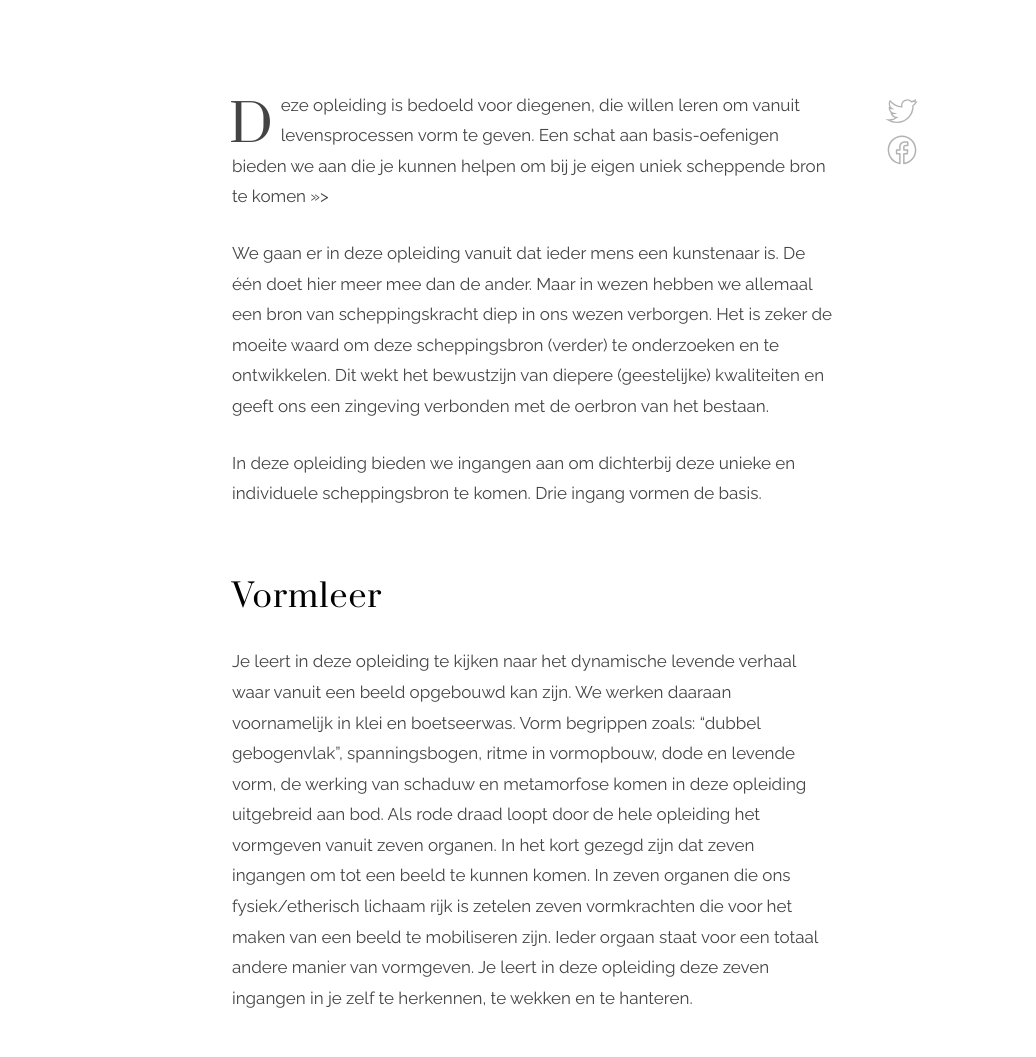
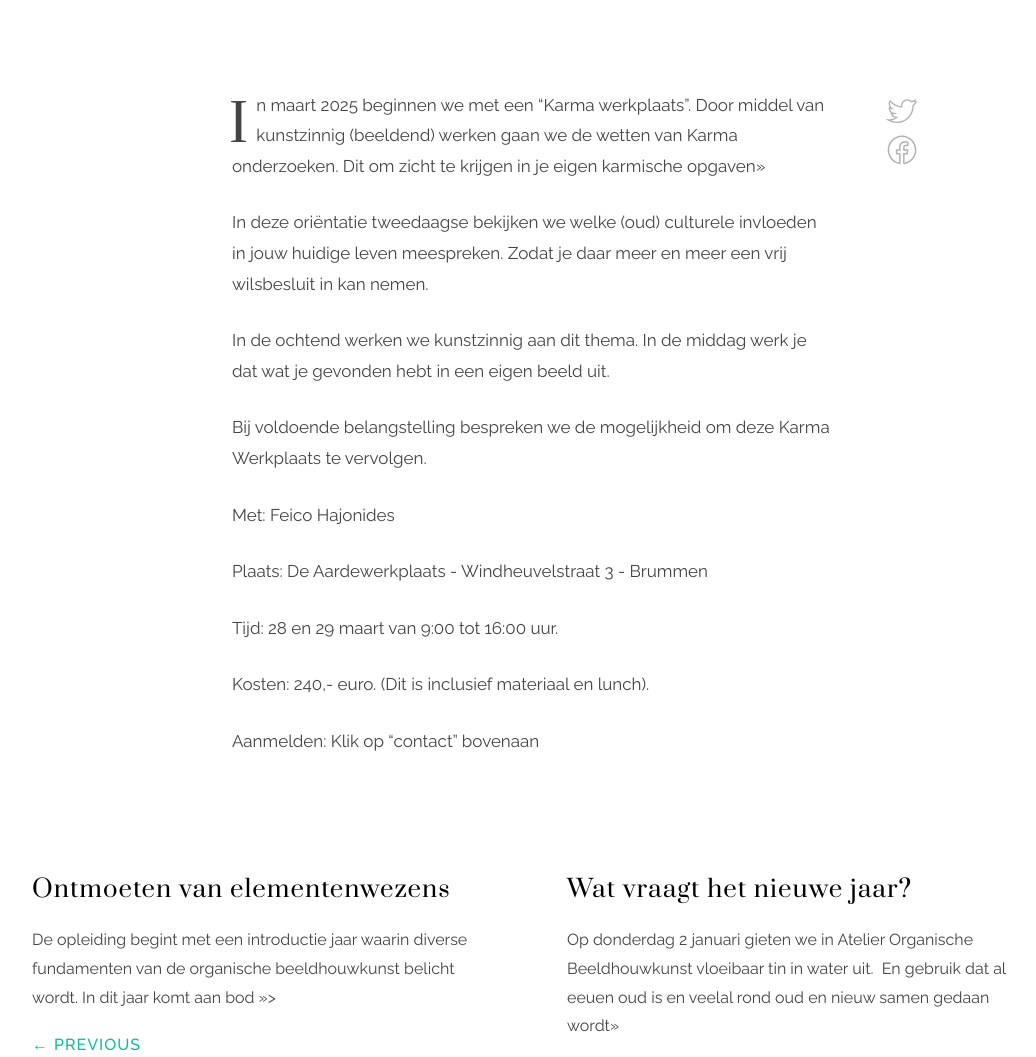
Before and after one commit to feicohajonides2020/feicohajonides2020.github.io, a Jekyll site: the page built from _posts/2019-09-05-Karma werkplaats.md, in a window 1280 px wide and 1400 px high, scrolled down 551 px. Shown: the part 169-1226 px from the top of the window, without its empty margins (108-1144 px from the left). Built offline with Jekyll 4.4.1, drawn with Linux system fonts in a browser that asks for light colours; some of the changed text lies outside the part shown; grey boxes are pictures that could not be loaded.

Commit message:
Update 2019-09-05-Karma werkplaats.md

```diff
--- a/_posts/2019-09-05-Karma werkplaats.md
+++ b/_posts/2019-09-05-Karma werkplaats.md
@@ -6,47 +6,22 @@ header:
     align:
     text: light
 ---
-Deze opleiding is bedoeld voor diegenen, die willen leren om vanuit levensprocessen vorm te geven. Een schat aan basis-oefenigen bieden we aan die je kunnen helpen om bij je eigen uniek scheppende bron te komen >>>
-
-We gaan er in deze opleiding vanuit dat ieder mens een kunstenaar is. De één doet hier meer mee dan de ander. Maar in wezen hebben we allemaal een bron van scheppingskracht diep in ons wezen verborgen. Het is zeker de moeite waard om deze scheppingsbron (verder) te onderzoeken en te ontwikkelen. Dit wekt het  bewustzijn van diepere (geestelijke) kwaliteiten en geeft ons een zingeving verbonden met de oerbron van het bestaan.
-
-In deze opleiding bieden we ingangen aan om dichterbij deze unieke en individuele scheppingsbron te komen.
-Drie ingang vormen de basis.
-
-## Vormleer
-Je leert in deze opleiding te kijken naar het dynamische levende verhaal waar vanuit een beeld opgebouwd kan zijn.
-We werken daaraan voornamelijk in klei en boetseerwas.
-Vorm begrippen zoals: "dubbel gebogenvlak", spanningsbogen, ritme in vormopbouw, dode en levende vorm, de werking van schaduw en metamorfose komen in deze opleiding uitgebreid aan bod.
-Als rode draad loopt door de hele opleiding het vormgeven vanuit zeven organen. In het kort gezegd zijn dat zeven ingangen om tot een beeld te kunnen komen. In zeven organen die ons fysiek/etherisch lichaam rijk is zetelen zeven vormkrachten die voor het maken van een beeld te mobiliseren zijn. Ieder orgaan staat voor een totaal andere manier van vormgeven. Je leert in deze opleiding deze zeven ingangen in je zelf te herkennen, te wekken en te hanteren.
-
-{% include image.html img="https://25853585-541091259790646543.preview.editmysite.com/uploads/2/5/8/5/25853585/stille-week-woensdag-kopie-2_orig.jpg" alt="Alt for image" caption="Dit beeld komt voort uit een onderzoek naar centrum gerichte kracht en stuwing." %}
+In maart 2025 beginnen we met een “Karma werkplaats”. Door middel van kunstzinnig (beeldend) werken gaan we de wetten van Karma onderzoeken. Dit om zicht te krijgen in je eigen karmische opgaven>>
 
 
-## Materiaalleer
-Beeldhouwen is een fysieke kunstvorm. Het werken in materie is in deze kunst essentieel. Bij het bewerken van materie is het belangrijk dat je inspeelt op de "taal" en mogelijkheden van de materiaal waar je in wil werken. Als je dit met respect voor het wezen van de materie waarin je wilt werken doet, kan er een gesprek ontstaan dat inspirerend en vernieuwend is. In deze opleiding komen diverse materialen en bewerkingsprocessen aan bod.
-Er wordt gewerkt in ondermeer steen, hout, gips, cement, ijzer, koper, lood en brons. Omdat we op de werkplaats een bronsgieterij ter beschikking hebben kunnen we diverse giettechnieken van het brons uitproberen.
+In deze oriëntatie tweedaagse bekijken we welke (oud) culturele invloeden in jouw huidige leven meespreken. Zodat je daar meer en meer een vrij wilsbesluit in kan nemen.
 
-{% include image.html img="https://25853585-541091259790646543.preview.editmysite.com/uploads/2/5/8/5/25853585/4-de-aarde-resoneert-kopie-2_orig.jpg" alt="Alt for image" caption="Dit beeld komt voort uit een onderzoek naar het ritmiseren van een vlak" %}
+In de ochtend werken we kunstzinnig aan dit thema. In de middag werk je dat wat je gevonden hebt in een eigen beeld uit.
 
-## Ontwikkelend kunstenaarschap
-Om het scheppende in jezelf te onderzoeken heb je je medemens nodig. Veelal ben je namelijk zelf wat "blind" voor je eigen (on)vermogen. We kennen allemaal die innerlijke stemmen die ons af proberen te houden van het ontwikkelen van nieuwe eigen vermogens. Innerlijke stemmen fluisteren ons toe dat we niets nieuws kunnen scheppen. Ze fluisteren ons toe dat we daar totaal geen talent voor hebben. Trouwens er is helemaal geen tijd voor om dit te onderzoeken. We hebben iets veel nuttigers te doen. Kunst is verspilling van onze tijd.....
-Om het kunstnaarschap in jezelf te onderzoeken zal je je gestofferde confortzone moeten afstoffen. Je zal buiten je bekende paden moeten treden. Daar is het onbekende watvernieuwing wekt.  En daar kan je veelal hulp bij gebruiken.
-In deze opleiding werken we samen aan ingangen om dichterbij jouw unieke kunstenaarschap te komen. Niet om dit scheppende uiteindelijk puur voor eigen gewin te gebruiken. De opzet van deze opleiding is dat dit kunstenaarschap wat we onderzoeken en bevrijden sociaal kan gaan worden.
-Dat betekent dat je jouw unieke scheppende vermogen meer en meer in kan gaan zetten voor en met mensen in je direkte omgeving. Zodat dit scheppende in jou en ook tussen mensen waar je bij betrokken bent kan gaan doorwerken.
+Bij voldoende belangstelling bespreken we de mogelijkheid om deze Karma Werkplaats te vervolgen.
 
-> Als mensen hun individuele scheppingskracht inzetten om samen te werken, dan kan er zich met deze groep een geestelijk wezen verbinden die vergaand inspirerend en motiverend doorwerkt.
+Met: Feico Hajonides
 
+Plaats: De Aardewerkplaats - Windheuvelstraat 3 - Brummen
 
+Tijd: 28 en 29 maart van 9:00 tot 16:00 uur.
 
-{% include image.html img="https://25853585-541091259790646543.preview.editmysite.com/uploads/2/5/8/5/25853585/hooglied-header_orig.jpg" alt="Alt for image" caption="Dit beeld komt voort uit een onderzoek naar de werking van inspiratie ."  %}
+Kosten: 240,- euro. (Dit is inclusief materiaal en lunch).
 
-
-
-
-
-## Boetseeroefening "Mens in gesprek"
-
-Hieronder foto's van enkele schetsjes in boetseerwas. Ze komen voort uit de boetseeroefening "mens in gesprek".
-Klik hiervoor links of rechts van de onderstaande foto.
-
-{% include slideshow.html gallery="slideshow-2" style="wide" %}
+Aanmelden:
+Klik op "contact" bovenaan
```
